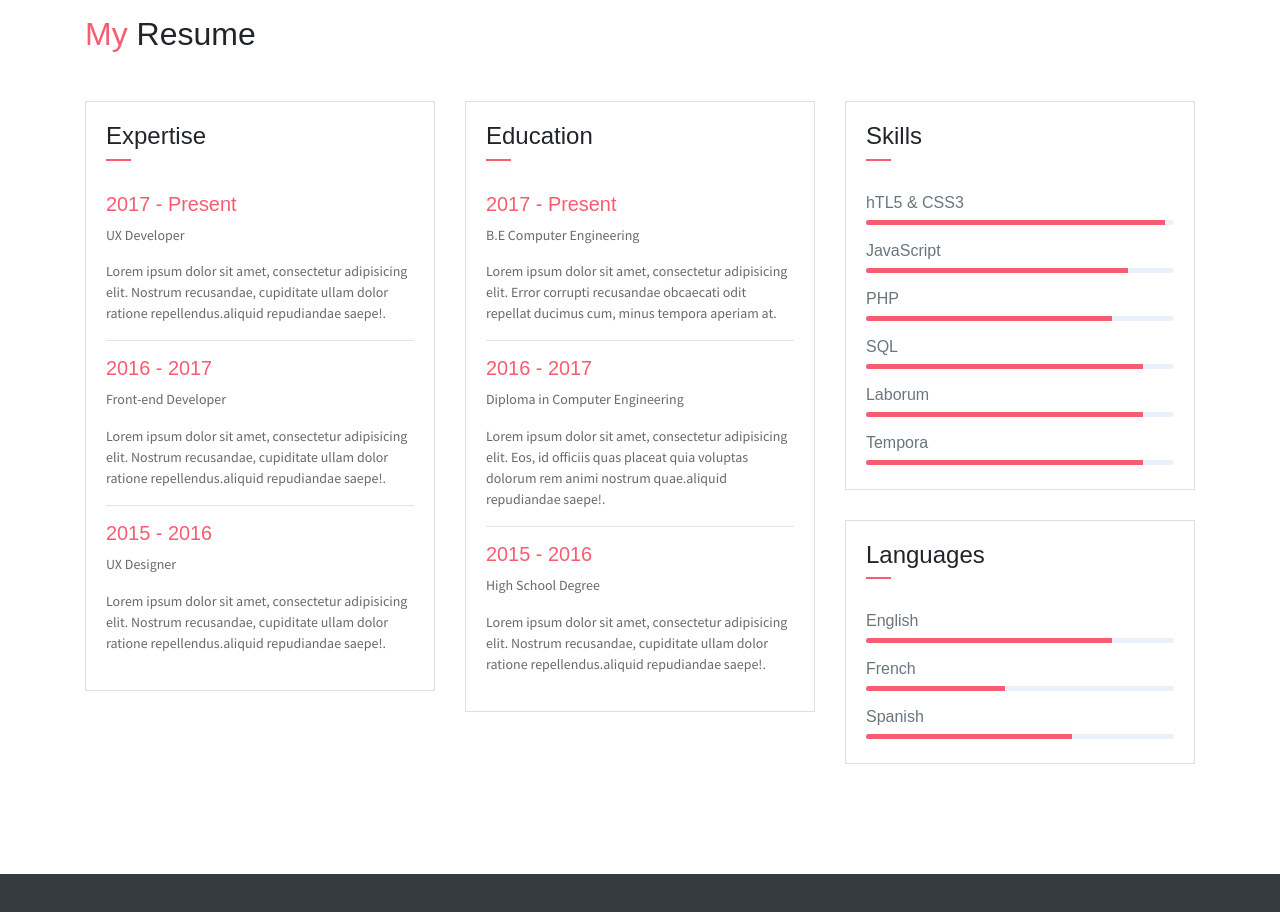
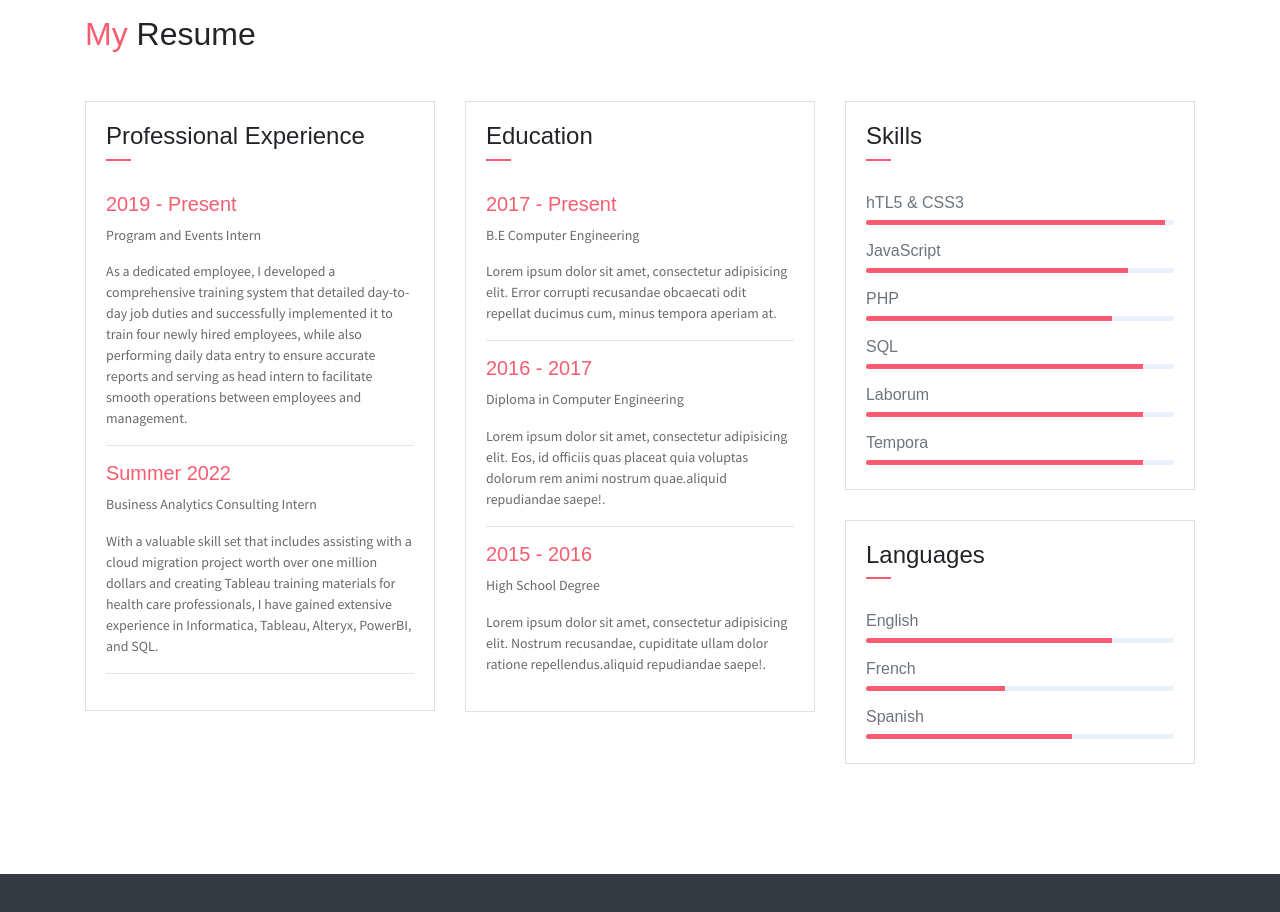
Before and after one commit to odachtler/Personal-Portfolio, a plain HTML site: page index.html in a window 1280 px wide. Shown: the part 1720-2632 px from the top of the page. Drawn offline with Linux system fonts and the light colour scheme; some packages are replaced by stand-ins of ours.

Commit message:
resume section updates

```diff
--- a/index.html
+++ b/index.html
@@ -128,22 +128,19 @@
                     <div class="card">
                        <div class="card-header">
                             <div class="mt-2">
-                                <h4>Expertise</h4>
+                                <h4>Professional Experience</h4>
                                 <span class="line"></span>
                             </div>
                         </div>
                         <div class="card-body">
-                            <h6 class="title text-danger">2017 - Present</h6>
-                            <P>UX Developer</P>
-                            <P class="subtitle">Lorem ipsum dolor sit amet, consectetur adipisicing elit. Nostrum recusandae, cupiditate ullam dolor ratione repellendus.aliquid repudiandae saepe!.</P>
+                            <h6 class="title text-danger">2019 - Present</h6>
+                            <P>Program and Events Intern</P>
+                            <P class="subtitle">As a dedicated employee, I developed a comprehensive training system that detailed day-to-day job duties and successfully implemented it to train four newly hired employees, while also performing daily data entry to ensure accurate reports and serving as head intern to facilitate smooth operations between employees and management.</P>
                             <hr>
-                            <h6 class="title text-danger">2016 - 2017</h6>
-                            <P>Front-end Developer</P>
-                            <P class="subtitle">Lorem ipsum dolor sit amet, consectetur adipisicing elit. Nostrum recusandae, cupiditate ullam dolor ratione repellendus.aliquid repudiandae saepe!.</P>
+                            <h6 class="title text-danger">Summer 2022</h6>
+                            <P>Business Analytics Consulting Intern</P>
+                            <P class="subtitle">With a valuable skill set that includes assisting with a cloud migration project worth over one million dollars and creating Tableau training materials for health care professionals, I have gained extensive experience in Informatica, Tableau, Alteryx, PowerBI, and SQL.</P>
                             <hr>
-                            <h6 class="title text-danger">2015 - 2016</h6>
-                            <P>UX Designer</P>
-                            <P class="subtitle">Lorem ipsum dolor sit amet, consectetur adipisicing elit. Nostrum recusandae, cupiditate ullam dolor ratione repellendus.aliquid repudiandae saepe!.</P>
                         </div>
                     </div>
                 </div>
```
